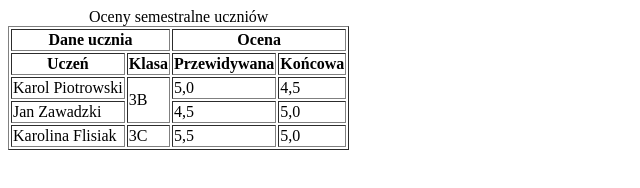
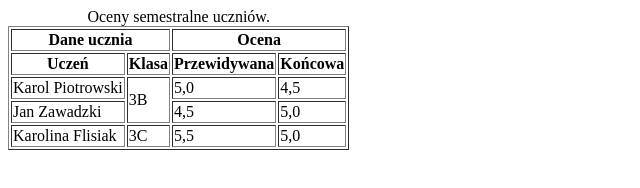
Before and after one commit to pm1975/jakarta_ee, a plain HTML site: page 4-HTML/9-tabele/index.html in a window 1280 px wide. Shown: the full height of the page, 0-640 px from the left. Drawn offline with Linux system fonts and the light colour scheme.

Commit message:
9-tabele. Finish

```diff
--- a/4-HTML/9-tabele/index.html
+++ b/4-HTML/9-tabele/index.html
@@ -12,7 +12,7 @@
     <body>
         <table border="1">
             <caption>
-                Oceny semestralne uczniów
+                Oceny semestralne uczniów.
             </caption>
             <thead>
                 <tr>
```
